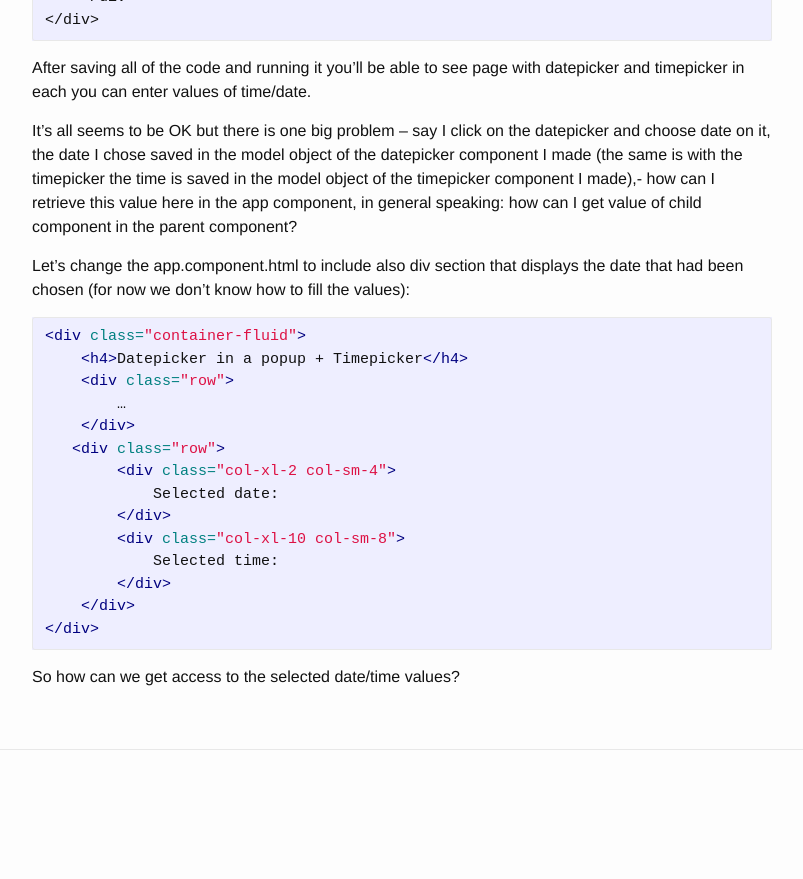
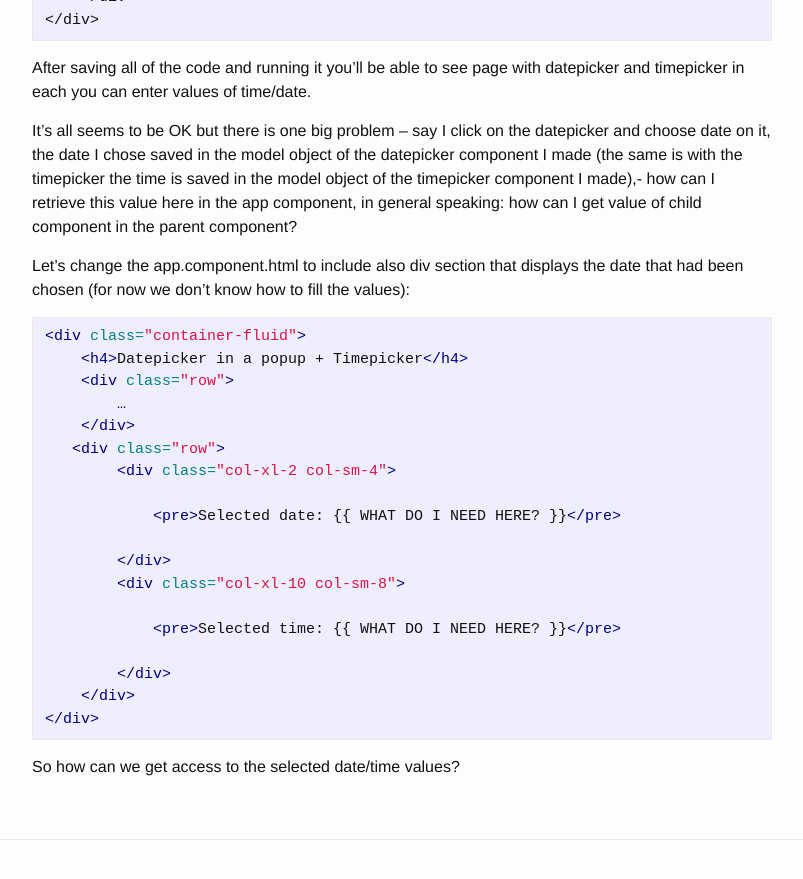
Before and after one commit to meir-ohayon/meir-ohayon.github.io, a Jekyll site: the page built from _posts/2018-02-07-angular-ViewChild-and-ViewChildren-by-example.md, in a window 1280 px wide and 900 px high, scrolled down 3567 px. Shown: the top 879 px of the window, without its empty margins (238-1041 px from the left). Built offline with Jekyll 4.4.1, drawn with Linux system fonts in a browser that asks for light colours; comment, search, counter and statistics services are not loaded; before the commit the page ends 4377 px from its top, so only the background shows below that.

Commit message:
Update 2018-02-07-angular-ViewChild-and-ViewChildren-by-example.md

```diff
--- a/_posts/2018-02-07-angular-ViewChild-and-ViewChildren-by-example.md
+++ b/_posts/2018-02-07-angular-ViewChild-and-ViewChildren-by-example.md
@@ -150,10 +150,14 @@ Let's change the app.component.html to include also div section that displays th
     </div>
    <div class="row">
         <div class="col-xl-2 col-sm-4">
-            Selected date: {{ WHAT DO I NEED HERE? }}
+            {% raw %}
+            <pre>Selected date: {{ WHAT DO I NEED HERE? }}</pre>
+            {% endraw %}
         </div>
         <div class="col-xl-10 col-sm-8">
-            Selected time: {{ WHAT DO I NEED HERE? }}
+            {% raw %}
+            <pre>Selected time: {{ WHAT DO I NEED HERE? }}</pre>
+            {% endraw %}
         </div>
     </div>
 </div>
```
